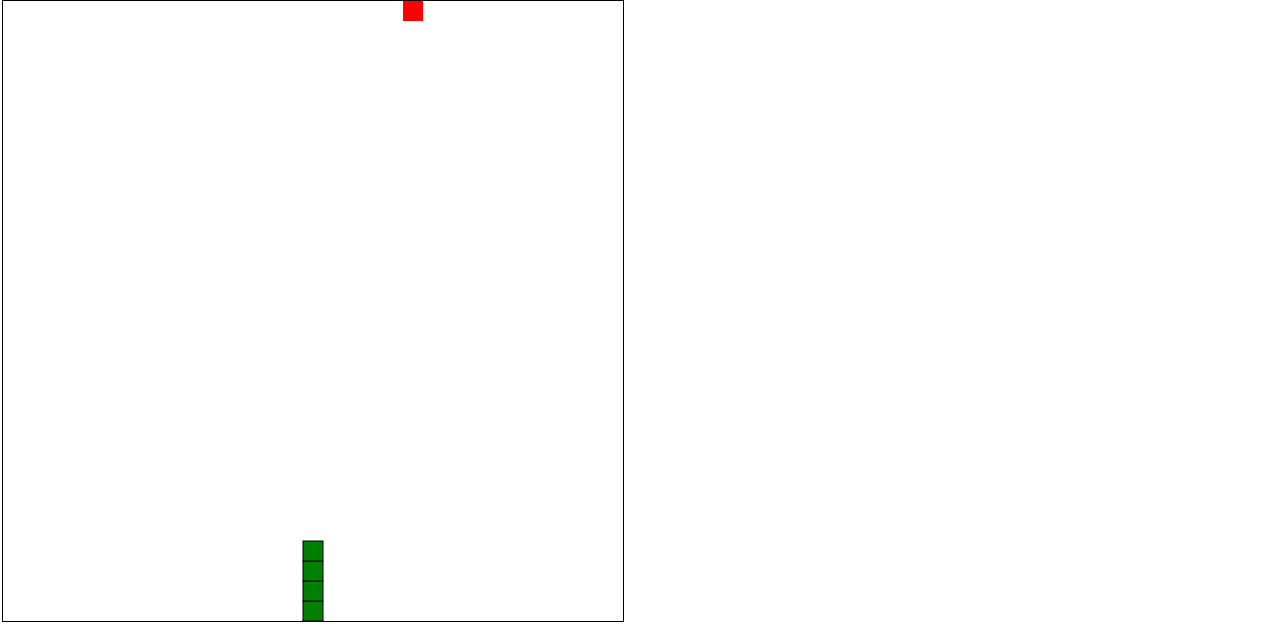
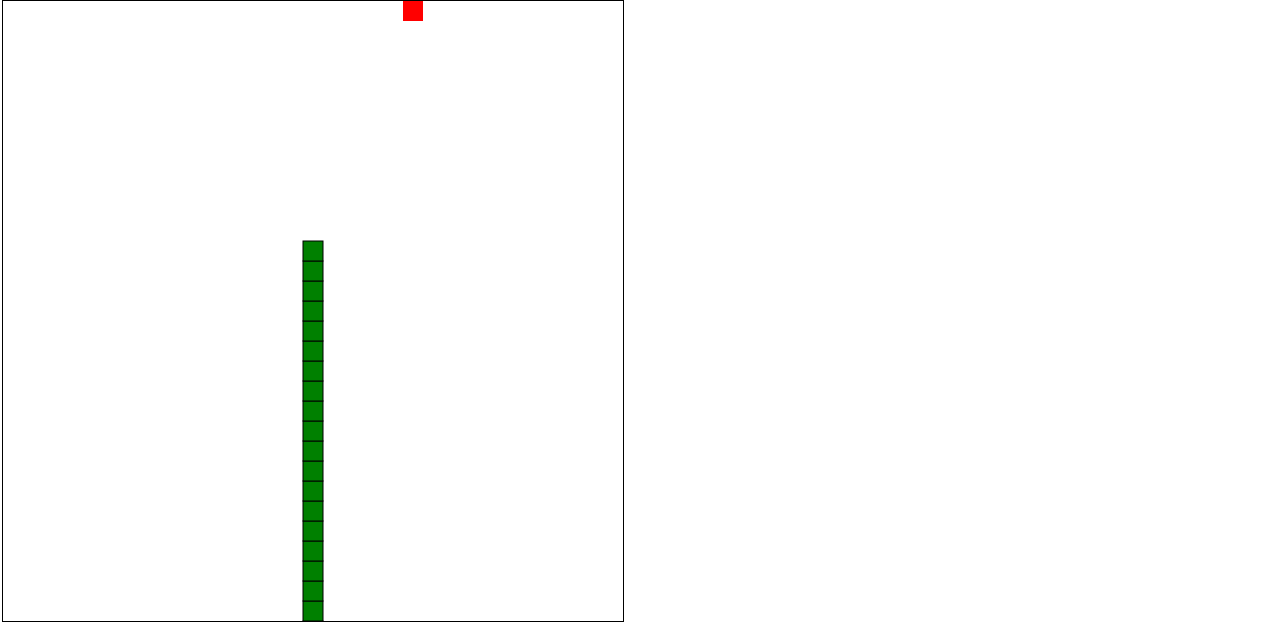
Before and after one commit to Pokomko/Pokomko.github.io, a plain HTML site: page Snake.html in a window 1280 px wide. Shown: the top 625 px of the page. Drawn offline with Linux system fonts and the light colour scheme.

Commit message:
Update Snake.html

```diff
--- a/Snake.html
+++ b/Snake.html
@@ -88,14 +88,14 @@ margin-top: 0px;
         }
 
         function reset() {
-            setTimeout(() => location.reload(), 2000);
+            setTimeout(() => location.reload(), 1500);
         }
 
         function eat(rect1, rect2) {
             if (rect1.x < rect2.x + rect2.size &&
                 rect1.x + snake.size > rect2.x &&
                 rect1.y < rect2.y + rect2.size &&
-                rect1.y + snake.size > rect2.y) {
+                rect1.y + snake.size > rect2.y && !food.scored) {
                 food.scored = true;
                 food.x = getRandomFoodPos() * 20;
                 food.y = getRandomFoodPos() * 20;
@@ -107,18 +107,22 @@ margin-top: 0px;
             eat(snakepos[0], food);
             ctx.clearRect(0, 0, canvas.width, canvas.height);
             ctx.beginPath();
-            snakepos.unshift({ x: snakepos[0].x - dx, y: snakepos[0].y - dy })
-            snakepos.pop();
+            if (food.scored) {
+            } else {
+                snakepos.pop();
+                food.scored = false;
+            }
+            snakepos.unshift({ x: snakepos[0].x - dx, y: snakepos[0].y - dy });
             ctx.fillStyle = "red";
             ctx.fillRect(food.x, food.y, food.size, food.size)
-            for (i = 0; i < 5; i++) {
+            for (i = 0; i < snakepos.length; i++) {
                 ctx.fillStyle = "green";
                 ctx.fillRect(snakepos[i].x, snakepos[i].y, snake.size, snake.size);
                 ctx.lineWidth = 0;
                 ctx.strokeStyle = "black";
                 ctx.strokeRect(snakepos[i].x, snakepos[i].y, snake.size, snake.size);
             }
-            for (i = 2; i < 5; i++) {
+            for (i = 2; i < snakepos.length; i++) {
                 checkSnakeLose(snakepos[0], snakepos[i]);
             }
             checkBoardlose();
```
